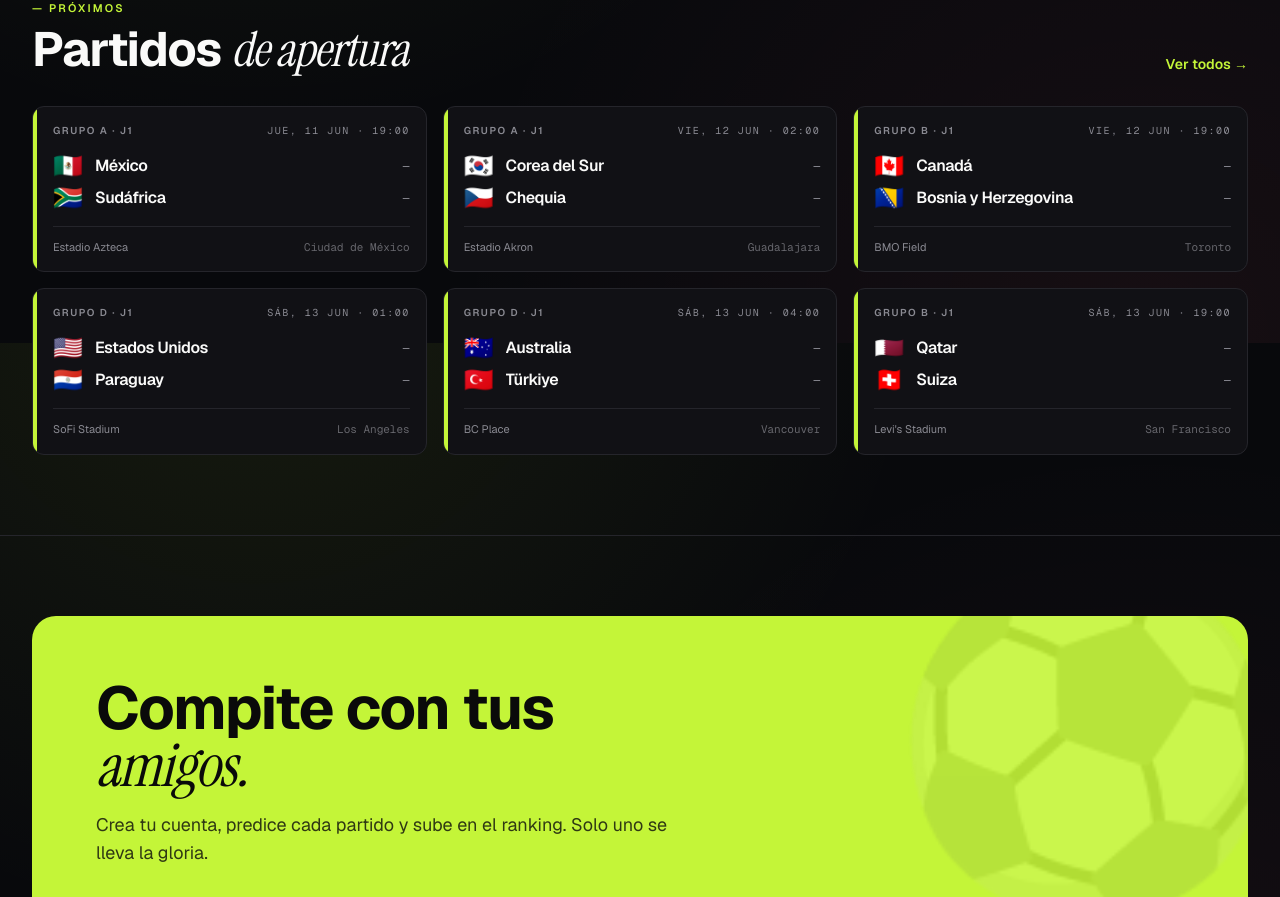
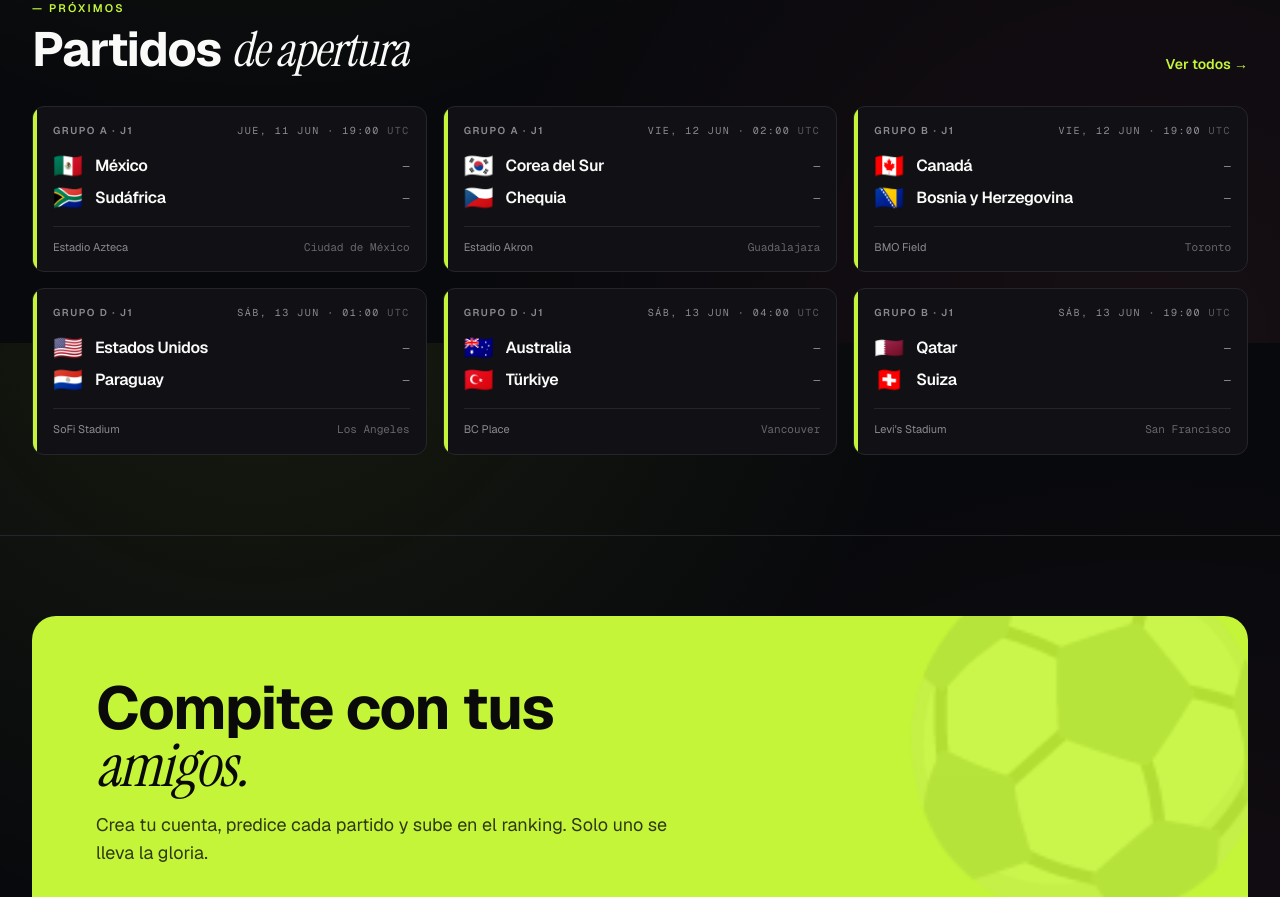
Before and after one commit to julioservan/mundial-2026, a Next.js app: page / in a window 1280 px wide. Shown: the part 1257-2154 px from the top of the page. Built offline with nearby package versions, Linux system fonts and the light colour scheme; no server answers.

Commit message:
Indica el huso horario junto a la hora de los partidos
Cada hora mostrada (<LocalTime>) añade su zona horaria abreviada
(p. ej. GMT+2) para que quede claro en qué huso se está viendo.

https://claude.ai/code/session_01W8myJ4cjKAHxmL4AcP55G8

```diff
--- a/components/LocalTime.tsx
+++ b/components/LocalTime.tsx
@@ -8,12 +8,28 @@ interface Props {
   iso: string;
   // "datetime" -> "Dom 14 jun · 21:00"; "time" -> "21:00"; "date" -> "Dom 14 jun"
   mode?: "datetime" | "time" | "date";
+  // Añade el huso horario (p. ej. "GMT+2") junto a la hora.
+  showZone?: boolean;
+}
+
+// Abreviatura del huso horario para una fecha y zona (p. ej. "GMT+2", "CEST").
+function zoneAbbr(iso: string, timeZone: string): string {
+  try {
+    const parts = new Intl.DateTimeFormat("es-ES", {
+      timeZone,
+      hour: "2-digit",
+      timeZoneName: "short",
+    }).formatToParts(new Date(iso));
+    return parts.find((p) => p.type === "timeZoneName")?.value ?? "";
+  } catch {
+    return "";
+  }
 }
 
 // Muestra la hora de un partido en la zona horaria elegida por el usuario en su
 // perfil; si no ha elegido ninguna, usa la del dispositivo. suppressHydration
 // evita el aviso de desajuste servidor/cliente al depender de la zona local.
-export function LocalTime({ iso, mode = "datetime" }: Props) {
+export function LocalTime({ iso, mode = "datetime", showZone = true }: Props) {
   const { profile } = useAuth();
   const tz = profile?.timezone || deviceTimezone();
 
@@ -26,5 +42,13 @@ export function LocalTime({ iso, mode = "datetime" }: Props) {
     text = `${formatMatchDate(iso, tz)} · ${formatMatchTime(iso, tz)}`;
   }
 
-  return <span suppressHydrationWarning>{text}</span>;
+  // La zona solo tiene sentido cuando se muestra una hora.
+  const zone = mode === "date" || !showZone ? "" : zoneAbbr(iso, tz);
+
+  return (
+    <span suppressHydrationWarning>
+      {text}
+      {zone && <span className="opacity-60"> {zone}</span>}
+    </span>
+  );
 }
```
